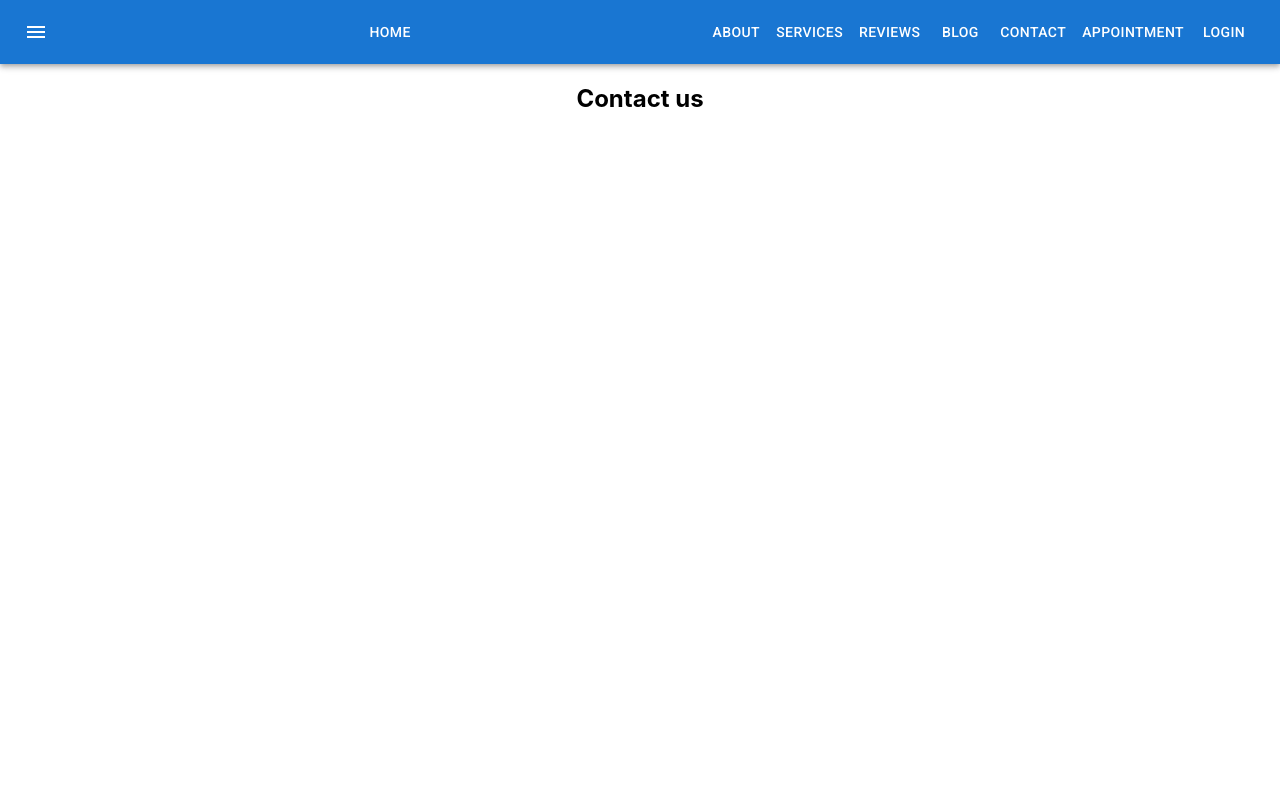
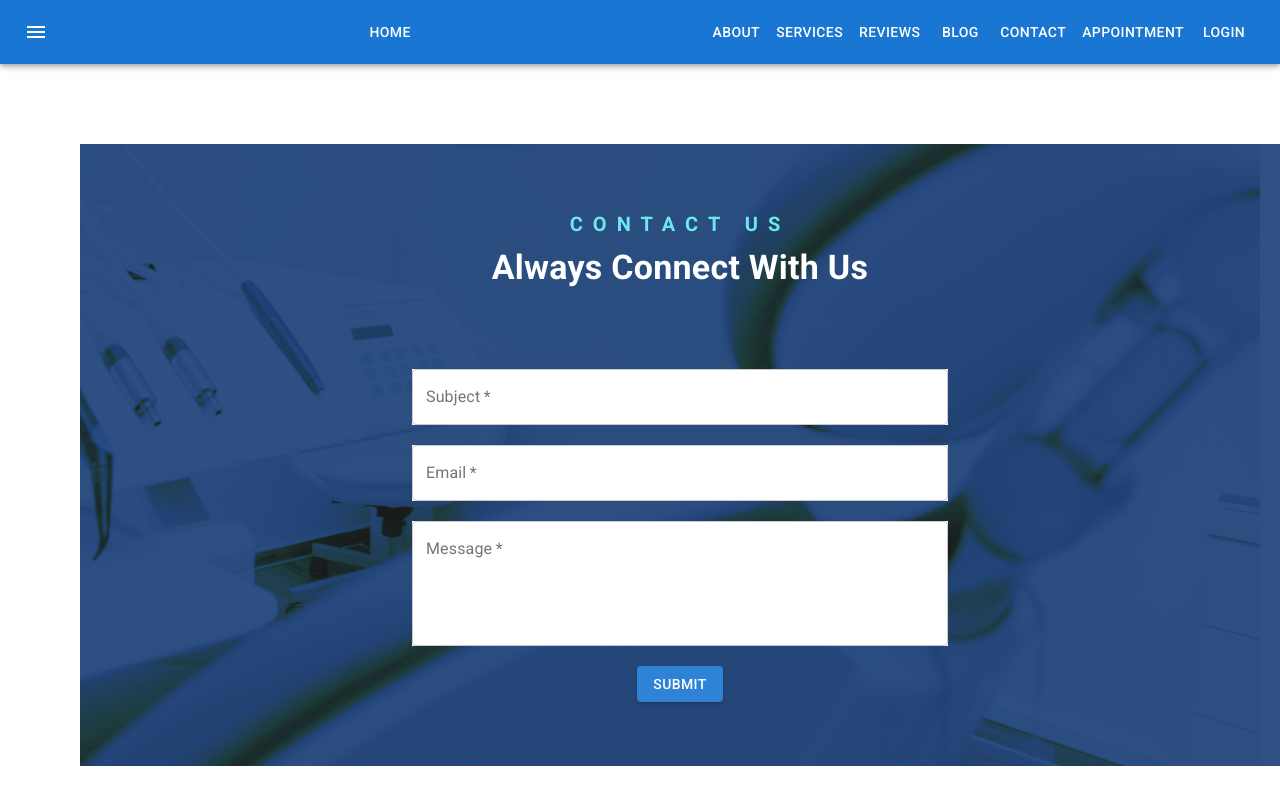
Before and after one commit to devruhul/doctors-portal-client, a React (Create React App) app: page /contact in a window 1280 px wide. Shown: the top 804 px of the page. Built offline with nearby package versions, Linux system fonts and the light colour scheme.

Commit message:
added contact form

```diff
--- a/src/pages/Home/AppointmentBanner/AppointmentBanner.js
+++ b/src/pages/Home/AppointmentBanner/AppointmentBanner.js
@@ -2,10 +2,10 @@ import React from 'react';
 import Box from '@mui/material/Box';
 import Grid from '@mui/material/Grid';
 import doctor from '../../../images/doctor.png';
-import appointment from '../../../images/appointment-bg.png';
 import { Typography } from '@mui/material';
 import Button from '@mui/material/Button';
 import { Link } from 'react-router-dom';
+import appointment from '../../../images/appointment-bg.png';
 
 const appointmentBg = {
     backgroundImage: `url(${appointment})`,
--- a/src/pages/Home/Banner/Banner.js
+++ b/src/pages/Home/Banner/Banner.js
@@ -12,7 +12,7 @@ const bannerbg = {
     backgroundImage: `url(${bannerBg})`,
     backgroundSize: 'cover',
     backgroundPosition: 'center',
-    backgroudrepeat: 'no-repeat',
+    backgroundRepeat: 'no-repeat',
 }
 
 // for centering the content
@@ -27,7 +27,7 @@ const Banner = () => {
         // Here is the banner
         <>
             <Container style={bannerbg} sx={{ flexGrow: 1, }}>
-                <Grid sx={{ pt: 14, pb: 34, mt: -7 }} container spacing={2}>
+                <Grid container sx={{ pt: 14, pb: 34, mt: -7 }}  spacing={2}>
                     <Grid item sx={{ ...verticalCenter, textAlign: 'left' }} xs={12} md={7}>
                         <Box>
                             <Typography variant="h3">
--- a/src/pages/Home/Contact/Contact.js
+++ b/src/pages/Home/Contact/Contact.js
@@ -1,10 +1,66 @@
 import React from 'react';
+import { Container, Typography, Box, TextField, Button } from '@mui/material';
+import bannerBg from '../../../images/appointment-bg.png';
+
+const bannerbg = {
+    backgroundImage: `url(${bannerBg})`,
+    backgroundSize: 'cover',
+    backgroundPosition: 'center',
+    backgroundRepeat: 'no-repeat',
+    backgroundColor: 'rgb(0, 41, 102, 0.9)',
+    backgroundBlendMode: 'darken, luminosity',
+    opacity: '0.9',
+}
+
+const handleContactForm = (e) => {
+    e.preventDefault();
+    alert('Form submitted');
+    e.target.reset();
+}
 
 const Contact = () => {
     return (
-        <div>
-            <h2> Contact us</h2>
-        </div>
+        <Container style={bannerbg} sx={{ m: 10, p: 3 }}>
+            <Typography sx={{ color: '#5CE7ED', mt: 5, letterSpacing: '10px', fontWeight: 'bold', }} gutterBottom variant="h6"> CONTACT US</Typography>
+            <Typography sx={{ fontWeight: 'bold', mb: 5, color: 'white' }} gutterBottom variant="h4">Always Connect With Us</Typography>
+
+            <Box sx={{ textAlign: 'center', p: 5 }}>
+                <form onSubmit={handleContactForm}>
+                    <TextField
+                        sx={{ width: '50%', backgroundColor: 'white', color: 'white' }}
+                        required
+                        label="Subject"
+                        id="outlined-size-normal"
+                        placeholder="Subject"
+                        size="normal"
+                    />
+                    <br />
+                    <br />
+                    <TextField
+                        required
+                        sx={{ width: '50%', backgroundColor: 'white', color: 'white' }}
+                        label="Email"
+                        id="outlined-size-normal"
+                        placeholder="Email address"
+                        size="normal"
+                    />
+                    <br />
+                    <br />
+                    <TextField
+                        required
+                        sx={{ width: '50%',  backgroundColor: 'white' }}
+                        id="outlined-textarea"
+                        label="Message"
+                        placeholder="Your Message"
+                        multiline
+                        rows={4}
+                    />
+                    <br />
+                    <br />
+                    <Button type="submit" variant="contained" color="primary">Submit</Button>
+                </form>
+            </Box>
+        </Container>
     );
 };
 
--- a/src/pages/Home/ContactInfo/ContactInfo.js
+++ b/src/pages/Home/ContactInfo/ContactInfo.js
@@ -4,7 +4,7 @@ import { Typography, CardContent, Card, Grid, Container } from '@mui/material';
 const ContactInfo = () => {
     return (
         <Container sx={{ mt: 5, mb: 10 }}>
-            <Grid sx={{ mt: -25 }} container justifyContent="space-evenly" alignItems="center">
+            <Grid container sx={{ mt: -25 }}  justifyContent="space-evenly" alignItems="center">
                 <Card sx={{ px: 7, py: 1, mb: 10, backgroundColor: 'rgb(69, 183, 203)', color: 'white' }}>
                     <Grid container justifyContent="center" alignItems="center">
                         <Grid item xs={12} md={4}>
--- a/src/pages/Home/Feature/Feature.js
+++ b/src/pages/Home/Feature/Feature.js
@@ -7,7 +7,7 @@ const Feature = () => {
     return (
         // Here is a feature page
         <Container sx={{}}>
-            <Grid sx={{ mt: 5 }} container spacing={2}>
+            <Grid container sx={{ mt: 5 }}  spacing={2}>
                 <Grid item xs={12} md={6}>
                     <img
                         style={{ width: 400, marginTop: '110px' }}
--- a/src/pages/Home/Home/Home.js
+++ b/src/pages/Home/Home/Home.js
@@ -6,10 +6,11 @@ import Feature from '../Feature/Feature';
 import Reviews from '../Reviews/Reviews';
 import Blogs from '../Blogs/Blogs';
 import Doctors from '../Doctors/Doctors';
+import Contact from '../Contact/Contact';
 
 const Home = () => {
     return (
-        <div>
+        <>
             {/* All home component */}
             <Banner />
             <Services />
@@ -18,7 +19,8 @@ const Home = () => {
             <Reviews />
             <Blogs />
             <Doctors />
-        </div>
+            <Contact />
+        </>
     );
 };
 
--- a/src/pages/Home/Reviews/Reviews.js
+++ b/src/pages/Home/Reviews/Reviews.js
@@ -34,7 +34,7 @@ const Reviews = () => {
         <Container sx={{ mt: 10 }}>
             <Grid container spacing={4}>
                 <Grid container item xs={12} md={6} sx={{ textAlign: 'left', }} >
-                    <Grid direction="column" justifyContent="center" alignItems="center" >
+                    <Grid container direction="column" justifyContent="center" alignItems="center" >
                         <Grid item >
                             <Typography variant="h4" gutterBottom sx={{ color: '#5CE7ED', }}>
                                 Testimonials
```
Also changed, not shown: src/pages/Shared/AppointsCalendar/AppointsCalendar.js (+5 -4 lines).
